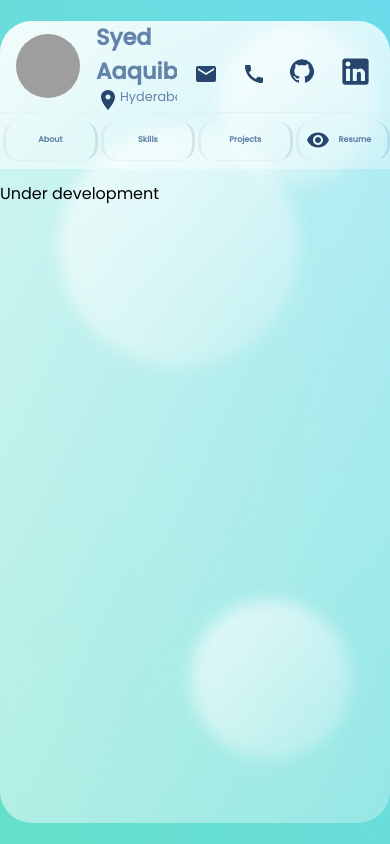
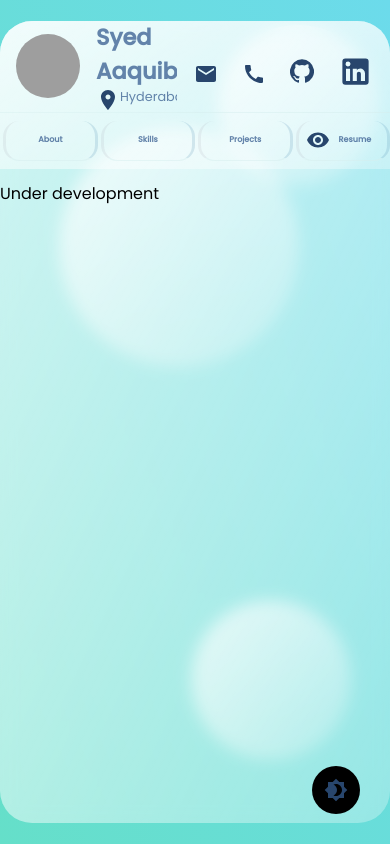
Before and after one commit to AaquibSyed/my-portfolio, a React (Create React App) app: page / in a window 390 px wide. Built offline with nearby package versions, Linux system fonts and the light colour scheme; grey boxes are pictures that could not be loaded.

Commit message:
dark mode added

```diff
--- a/src/App.css
+++ b/src/App.css
@@ -26,12 +26,17 @@
 }
 
 .app {
+  position: relative;
   min-height: 100vh;
   background: linear-gradient(to right top, #65dfc9, #6cdbeb);
   font-family: Poppins, sans-serif;
   display: flex;
   justify-content: center;
   align-items: center;
+}
+
+.app__darkSwitch {
+  display: none;
 }
 
 .app_content {
@@ -126,4 +131,25 @@
     font-size: 0.5rem;
     max-height: 1.5rem;
   }
+  .app__darkSwitch {
+    display: grid;
+    place-items: center;
+    width: 3rem;
+    height: 3rem;
+    border-radius: 50%;
+    background-color: black;
+    z-index: 222;
+    position: absolute;
+    bottom: 30px;
+    right: 30px;
+    cursor: pointer;
+  }
 }
+
+.dark {
+  background: linear-gradient(
+    to right top,
+    rgb(14, 14, 14),
+    rgb(0, 0, 0)
+  ) !important;
+}
--- a/src/App.js
+++ b/src/App.js
@@ -2,7 +2,12 @@ import "./App.css";
 import { Sidebar, Projects, Skills } from "./Components";
 import { BrowserRouter as Router, Route, Switch } from "react-router-dom";
 import About from "./Components/About";
-
+import Brightness4Icon from "@material-ui/icons/Brightness4";
+export const switchDarkMode = () => {
+  document.getElementsByClassName("app")[0].classList.toggle("dark");
+  document.getElementsByClassName("app_content")[0].classList.toggle("dark");
+  document.getElementsByClassName("sidebar")[0].classList.toggle("dark");
+};
 function App() {
   return (
     <div className="app">
@@ -25,6 +30,9 @@ function App() {
           </Switch>
         </Router>
       </div>
+      <div className="app__darkSwitch" onClick={switchDarkMode}>
+        <Brightness4Icon></Brightness4Icon>
+      </div>
     </div>
   );
 }
--- a/src/Components/Sidebar.css
+++ b/src/Components/Sidebar.css
@@ -112,12 +112,23 @@ h6 {
 .download__icon:hover {
   color: #060b11;
 }
+.sidebar__darkSwitch {
+  display: grid;
+  place-items: center;
+  width: 3rem;
+  height: 3rem;
+  border-radius: 50%;
+  background-color: black;
+  cursor: pointer;
+  margin-top: 0.5rem;
+  margin-left: 45%;
+}
 
 @media screen and (max-width: 768px) {
   .sidebar {
     width: 100%;
     display: grid;
-    grid-template-columns: 2fr 0.5fr;
+    grid-template-columns: 1fr 0.2fr;
     grid-template-rows: 0.1fr;
     grid-template-areas:
       "avatar contact"
@@ -136,6 +147,10 @@ h6 {
 
   .sidebar__contact {
     grid-area: contact;
+    display: flex;
+    justify-self: flex-start;
+    align-self: flex-start;
+    height: auto;
   }
   .sidebar__links {
     width: 100%;
@@ -181,4 +196,7 @@ h6 {
     font-size: 0.5rem;
     font-weight: bold;
   }
+  .sidebar__darkSwitch {
+    display: none;
+  }
 }
--- a/src/Components/Sidebar.js
+++ b/src/Components/Sidebar.js
@@ -8,7 +8,8 @@ import VisibilityIcon from "@material-ui/icons/Visibility";
 import { Tooltip, IconButton } from "@material-ui/core";
 import GitHubIcon from "@material-ui/icons/GitHub";
 import LinkedInIcon from "@material-ui/icons/LinkedIn";
-
+import Brightness4Icon from "@material-ui/icons/Brightness4";
+import { switchDarkMode } from "./../App";
 export const Sidebar = () => {
   const viewResume = () => {
     window.location.href = "/Syed_Aaquib_MN_webEngineer_Resume_latest.pdf";
@@ -79,6 +80,9 @@ export const Sidebar = () => {
           </Link>
         </div>
       </div>
+      <div className="sidebar__darkSwitch" onClick={switchDarkMode}>
+        <Brightness4Icon></Brightness4Icon>
+      </div>
     </div>
   );
 };
```
Also changed, not shown: 1 other file (tests, documents, lock files or other folders).
